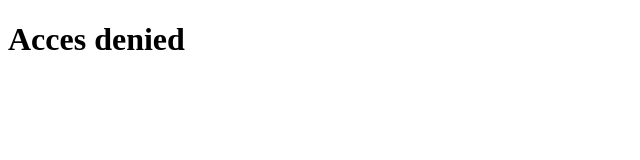
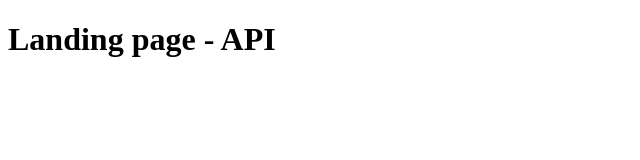
Before and after one commit to Andres2D/ts-node-restserver, a website: page public/index.html in a window 1280 px wide. Shown: the whole page, without its empty margins (0-640 px from the left). Drawn offline with Linux system fonts and the light colour scheme.

Commit message:
Update public page

```diff
--- a/public/index.html
+++ b/public/index.html
@@ -4,9 +4,9 @@
     <meta charset="UTF-8">
     <meta http-equiv="X-UA-Compatible" content="IE=edge">
     <meta name="viewport" content="width=device-width, initial-scale=1.0">
-    <title>Acces denied</title>
+    <title>API</title>
 </head>
 <body>
-    <h1>Acces denied</h1>
+    <h1>Landing page - API</h1>
 </body>
 </html>
```
